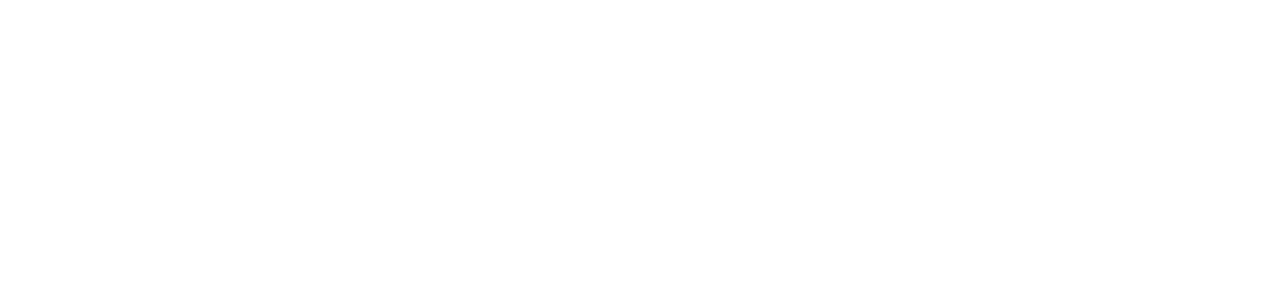
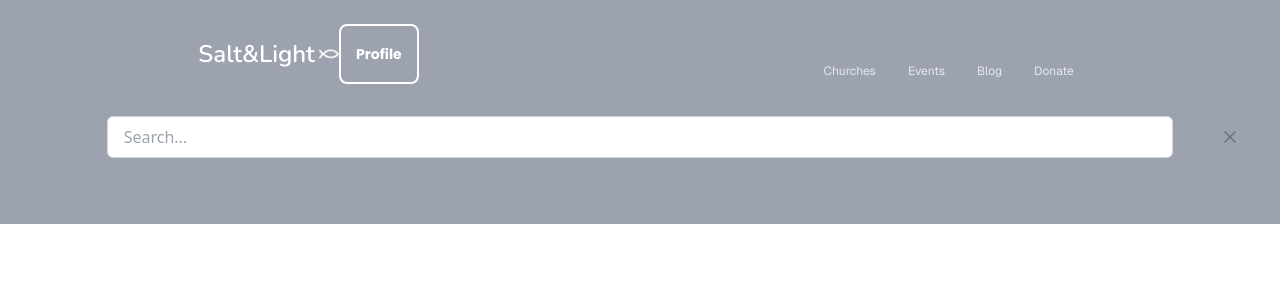
Before and after one commit to softwareNinja-888/salt_light, a React (Vite) app in the folder salt_light/: page /donate in a window 1280 px wide. Before the commit this address had no page. Shown: the top 300 px of the page. Built offline with nearby package versions, Linux system fonts and the light colour scheme; what tailwindcss-debug-screens would draw is missing.

Commit message:
Fix routing issues

```diff
--- a/salt_light/src/App.jsx
+++ b/salt_light/src/App.jsx
@@ -7,7 +7,7 @@ function App() {
 
   return (
     <>
-      <div className="h-96 sm:h-56 py-6 bg-gray-400 bg-cover bg-center">
+      <div className="debug-screens h-96 sm:h-56 py-6 bg-gray-400 bg-cover bg-center">
         <Header/>
       </div>
     </>
--- /dev/null
+++ b/salt_light/src/components/Donate.jsx
@@ -0,0 +1,21 @@
+import { Header } from "./Header.jsx"
+import { listingData } from "../data/data.js"
+export function Donate(){
+
+    const data = listingData['blog']
+
+    const formatedText = 'Donate'
+
+    return (
+        <>
+            <div className="h-96 sm:h-56 py-6 bg-gray-400 bg-cover bg-center">
+                <Header/>
+                <div className="text-center text-2xl text-white underline font-nunito mt-20">{formatedText}</div>
+            </div>
+{/*
+            <main>
+
+            </main> */}
+       </>
+    )
+}
--- a/salt_light/src/components/Menu.jsx
+++ b/salt_light/src/components/Menu.jsx
@@ -47,7 +47,7 @@ export function Menu({ IsOpen, toggleMenu ,list=[],axis='row'}) {
                     key={el.id}
                   >
                       <NavLink
-                          to={el.name === 'blog' ? `/${el.name}` : `/listings/${el.name}`}
+                          to={el.name === 'blog' || el.name === 'donate'? `/${el.name}` : `/listings/${el.name}`}
                           className="text-xs font-geist md:opacity-75"
                         >
                           {util.capitilizeText(el.name)}
--- a/salt_light/src/main.jsx
+++ b/salt_light/src/main.jsx
@@ -5,6 +5,7 @@ import { BrowserRouter,Routes,Route } from 'react-router'
 import { Listing } from './components/Listing.jsx'
 import { ListRoot } from './components/ListRoot.jsx'
 import { Blog } from './components/Blog.jsx'
+import { Donate } from './components/Donate.jsx'
 
 import './index.css'
 import { App } from './App.jsx'
@@ -18,6 +19,8 @@ createRoot(document.getElementById('root')).render(
           <Route path=':title' element={<Listing/>}/>
         </Route>
         <Route path='/blog' element={<Blog/>}/>
+        <Route path='/donate' element={<Donate/>}/>
+
       </Routes>
     </BrowserRouter>
   </StrictMode>,
```
Also changed, not shown: salt_light/vercel.json (added).
